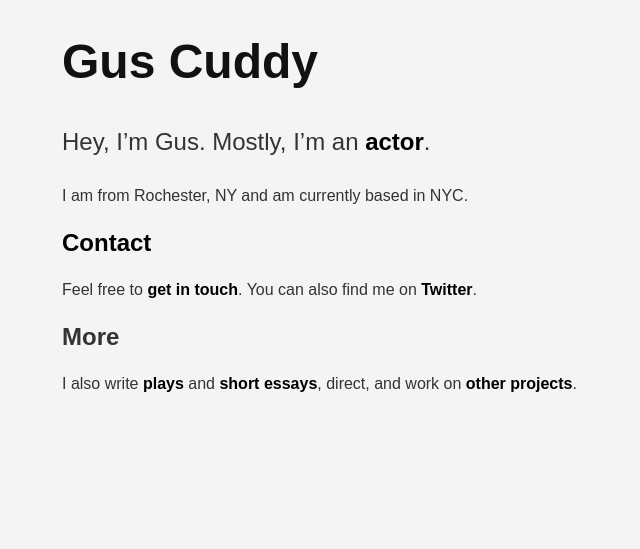
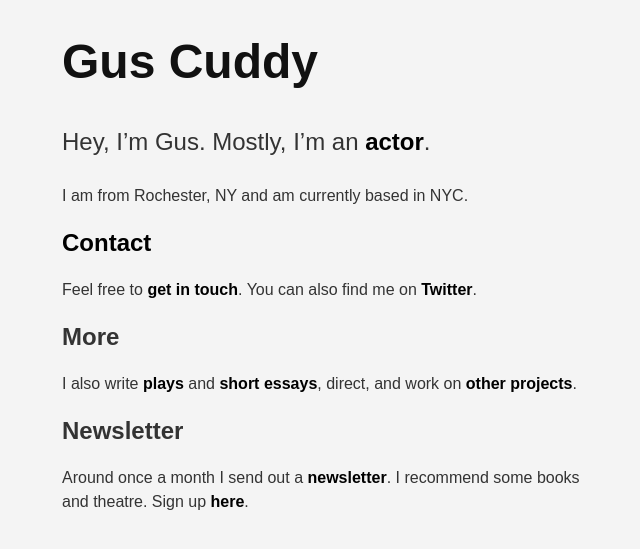
Before and after one commit to gcuddy/gcuddy.github.io, a Jekyll site: the page built from index.md, in a window 1280 px wide. Shown: the top 549 px of the page, without its empty margins (2-642 px from the left). Built offline with Jekyll 4.4.1, drawn with Linux system fonts in a browser that asks for light colours; nearby versions of some CDN libraries; library files that are not in the unit come from our copies.

Commit message:
Newsletter.

```diff
--- a/custom.css
+++ b/custom.css
@@ -13,3 +13,8 @@ h2 {
   font-size: 1.5rem;
   line-height: 1.25;
 }
+
+#mc_embed_signup {
+  font-size: 1rem;
+  font-family: "avenir next", avenir, sans-serif;
+}
--- a/index.md
+++ b/index.md
@@ -15,3 +15,7 @@ Feel free to [get in touch](/contact). You can also find me on
 ## More
 
 I also write [plays](/plays) and [short essays](/blog), direct, and work on [other projects](/projects).
+
+## Newsletter
+
+Around once a month I send out a [newsletter](/newsletter). I recommend some books and theatre. Sign up [here](/newsletter).
```
Also changed, not shown: newsletter.md (added, +32 -0 lines).
